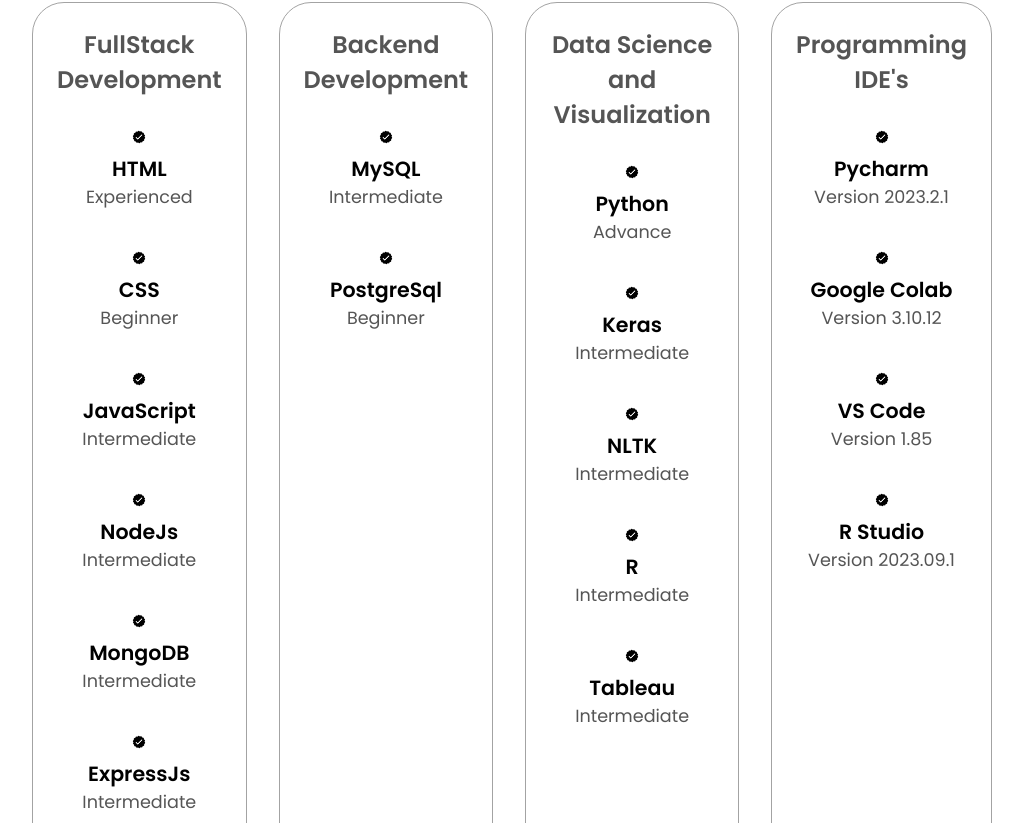
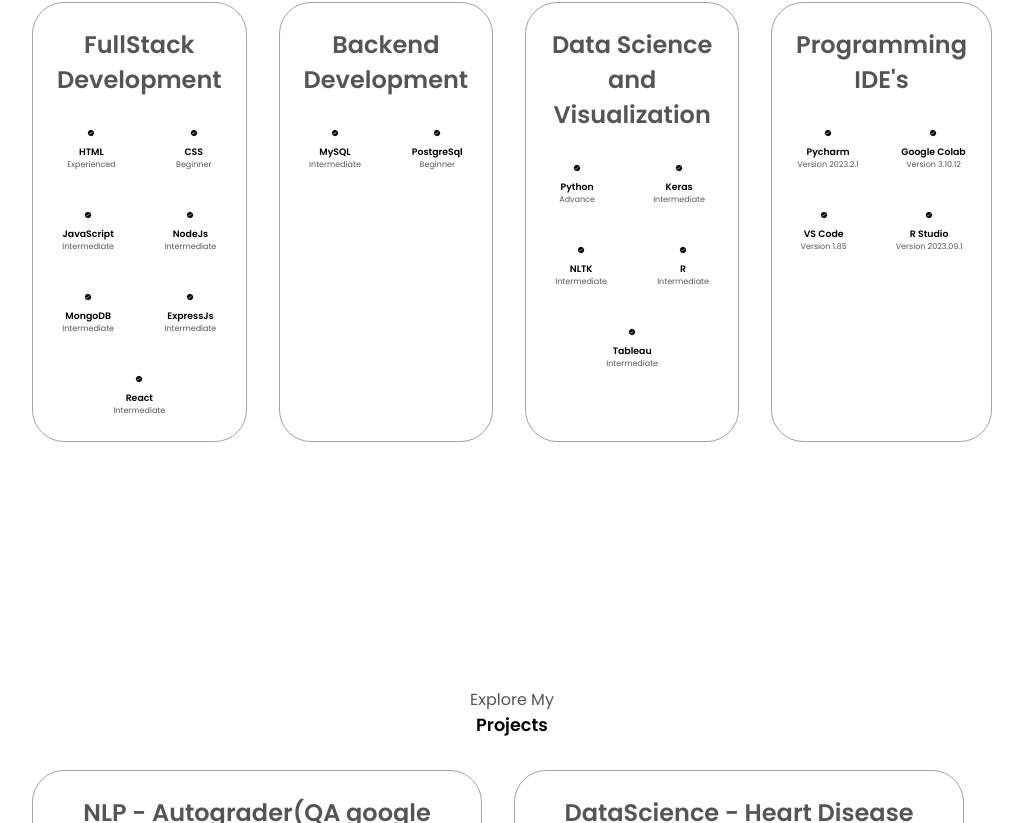
Before and after one commit to Asm3515/my-app, a React (Create React App) app: page / in a window 1280 px wide. Shown: the part 1657-2480 px from the top of the page, without its empty margins (128-1151 px from the left). Built offline with nearby package versions, Linux system fonts and the light colour scheme.

Commit message:
This is some random commit

```diff
--- a/src/Section/Section.css
+++ b/src/Section/Section.css
@@ -229,12 +229,12 @@
 
 article .icon {
   cursor: default;
-  height: 1.0rem;
+  height: 0.5rem;
 }
 
 .article-text{
   text-align: center;
-  font-size: 1.1rem;
+  font-size: 0.5rem;
 }
 
 
```
